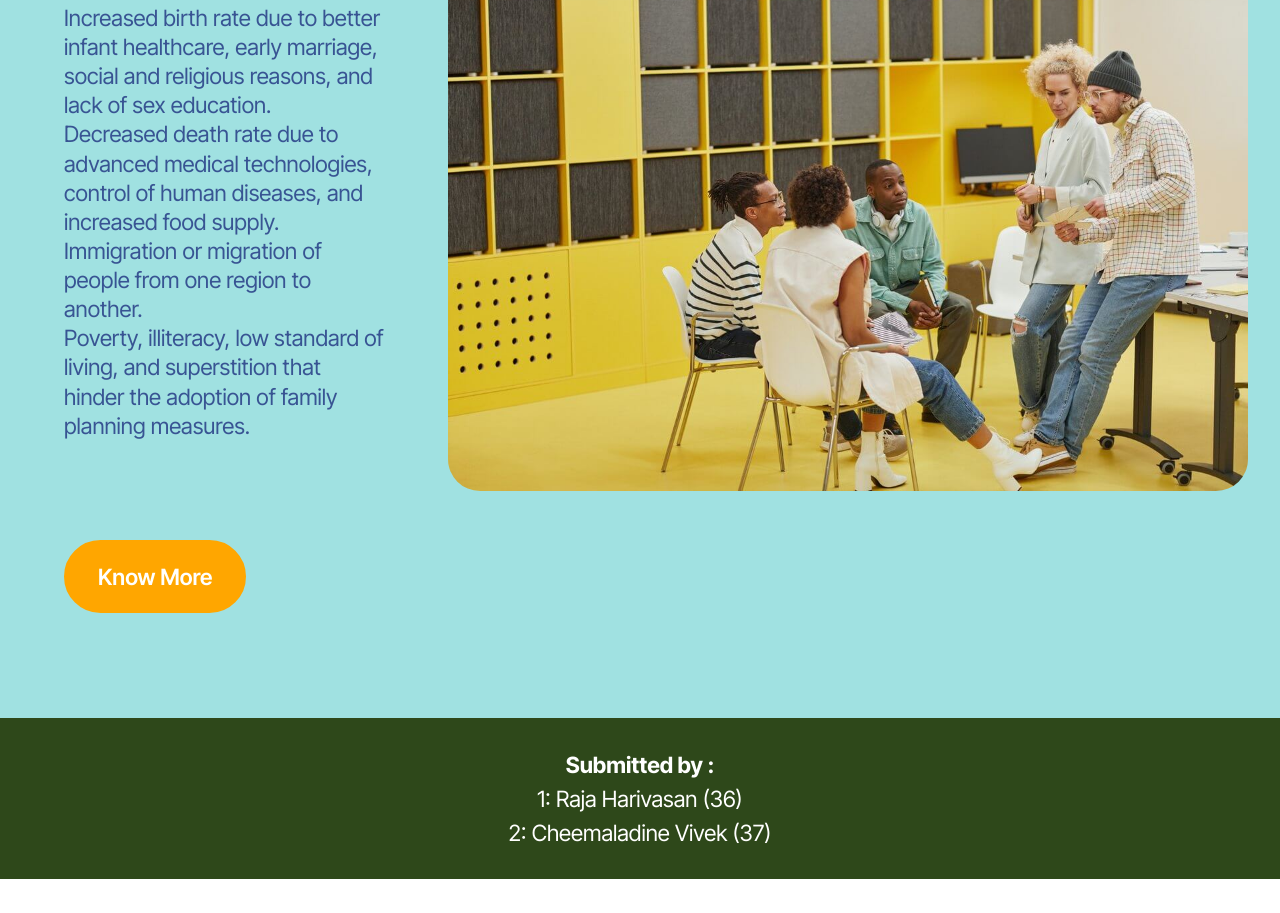
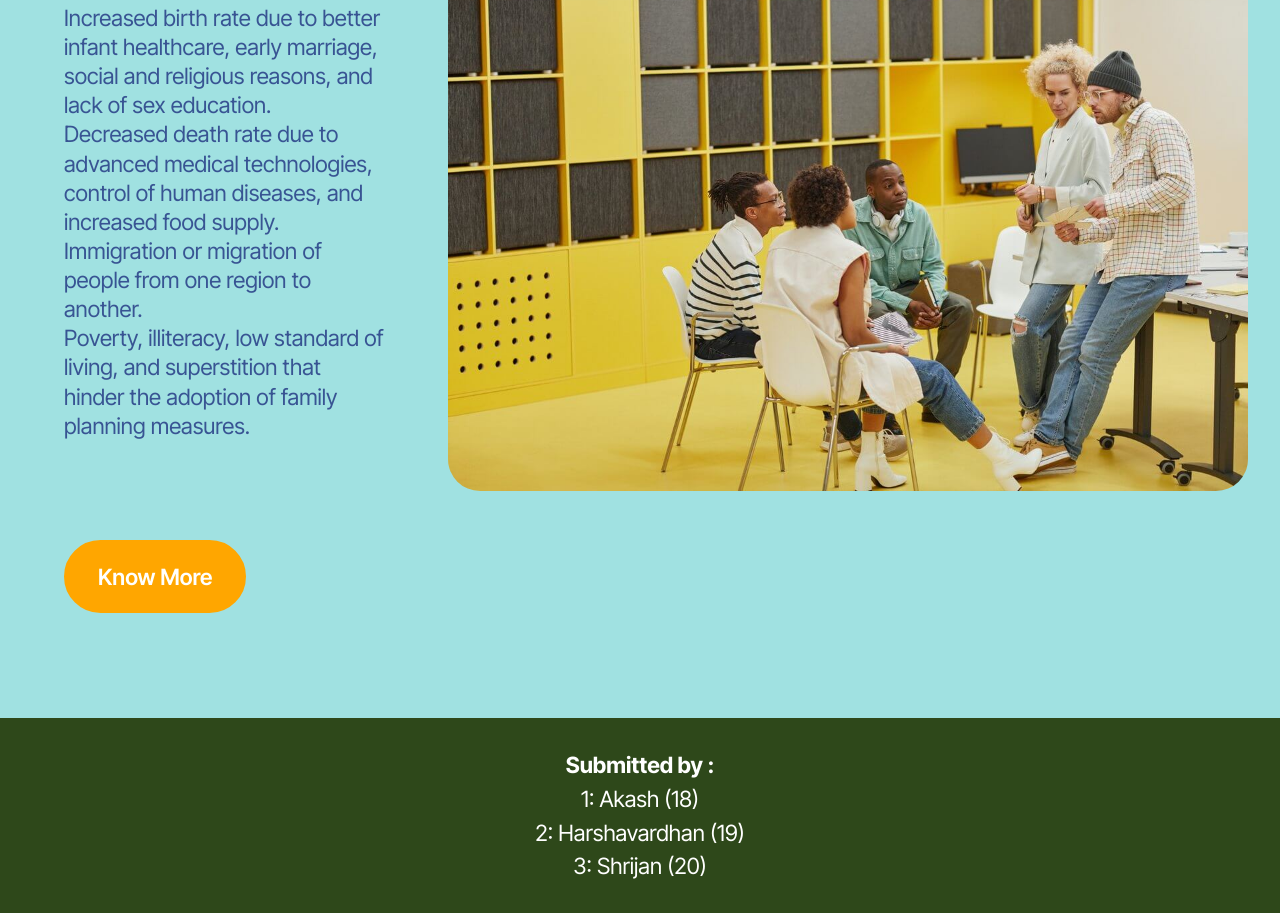
Before and after one commit to Raja-Harivasan/population_control, a plain HTML site: page index.html in a window 1280 px wide. Shown: the part 4516-5429 px from the top of the page. Before the commit the page ends 5395 px from the top, so only its background shows below. Drawn offline with Linux system fonts and the light colour scheme.

Commit message:
Add files via upload

```diff
--- a/index.html
+++ b/index.html
@@ -270,7 +270,7 @@
     <div class="container">
         <div class="media-container-row align-center mbr-white">
             <div class="col-12">
-                <p class="mbr-text mb-0 mbr-fonts-style display-4"><strong>Submitted by : <br></strong>1: Raja Harivasan (36)<br>2: Cheemaladine Vivek (37)</p>
+                <p class="mbr-text mb-0 mbr-fonts-style display-4"><strong>Submitted by : <br></strong>1: Akash (18)<br>2: Harshavardhan (19)<br>3: Shrijan (20)</p>
             </div>
         </div>
     </div>
```
